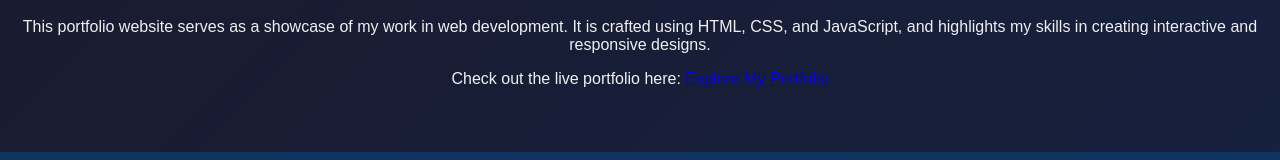
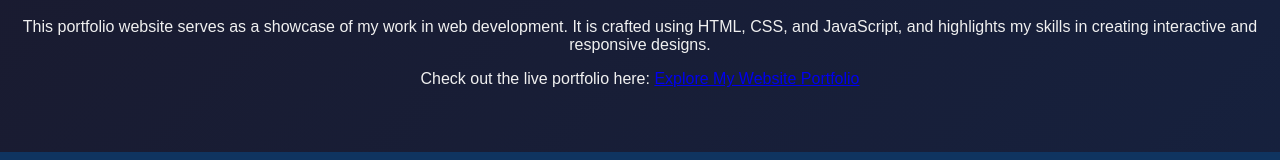
Before and after one commit to Anomalocarida/Anomalocarida.github.io, a plain HTML site: page index.html in a window 1280 px wide. Both pictures are taken after a click on the button "Website Projects". Shown: the part 289-449 px from the top of the page. Drawn offline with Linux system fonts and the light colour scheme.

Commit message:
Update index.html

```diff
--- a/index.html
+++ b/index.html
@@ -84,7 +84,7 @@
             <p>
                 Check out the live portfolio here:
                 <a href="https://anomalocarida.github.io/webdeva2/" target="_blank" class="portfolio-link">
-                    Explore My Portfolio
+                    Explore My Website Portfolio
                 </a>
             </p>
         </div>
```
